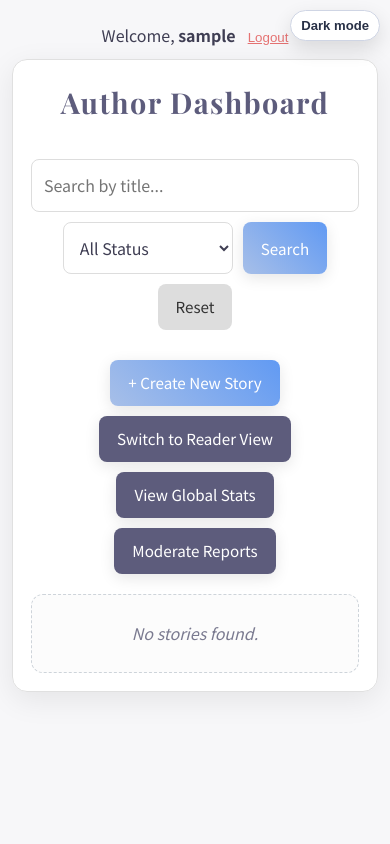
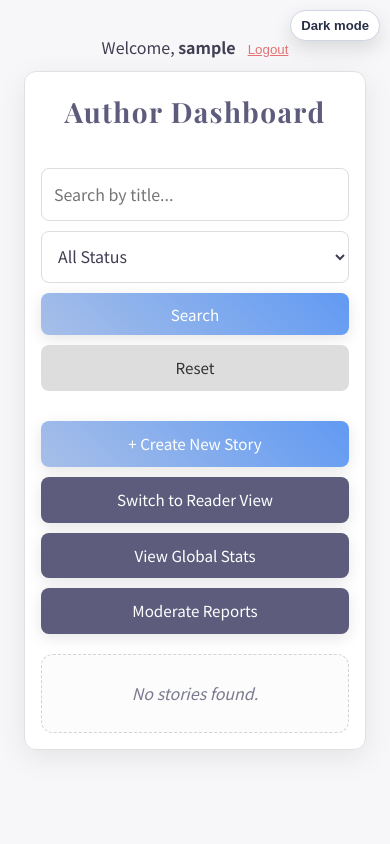
Before and after one commit to minkyu-shim/interactive-story-django, a Django app: page /author/ in a window 390 px wide. Run offline with Django 5.2, Linux system fonts and the light colour scheme; the visitor is signed in with stand-in values (Sample User, id 1); data that the repository does not hold is empty.

Commit message:
feat: css for mobiles

```diff
--- a/gameplay/static/gameplay/css/theme.css
+++ b/gameplay/static/gameplay/css/theme.css
@@ -214,3 +214,131 @@
 [data-theme='dark'] #graph {
     background: linear-gradient(180deg, #0f1420 0%, #131a2b 100%) !important;
 }
+
+/* Mobile layout improvements shared across all templates */
+@media (max-width: 900px) {
+    body {
+        padding: 16px !important;
+    }
+
+    .container,
+    .card,
+    .page-card,
+    .play-page .story-container {
+        width: 100% !important;
+        max-width: none !important;
+        padding: 20px !important;
+        margin: 0 !important;
+    }
+
+    .top-actions,
+    .filters,
+    .actions,
+    .toolbar,
+    .action-group,
+    .story-list-page .toolbar-links,
+    .story-list-page .story-actions,
+    .story-list-page .search-form {
+        display: flex !important;
+        flex-wrap: wrap !important;
+        gap: 10px !important;
+        align-items: stretch !important;
+    }
+
+    .play-page .report-row {
+        text-align: left !important;
+    }
+
+    .stats {
+        grid-template-columns: 1fr 1fr !important;
+    }
+
+    .layout {
+        grid-template-columns: 1fr !important;
+    }
+
+    table {
+        display: block;
+        width: 100% !important;
+        overflow-x: auto;
+        white-space: nowrap;
+    }
+}
+
+@media (max-width: 640px) {
+    body {
+        padding: 12px !important;
+    }
+
+    h1 {
+        font-size: 1.75rem !important;
+    }
+
+    h2 {
+        font-size: 1.35rem !important;
+    }
+
+    .container,
+    .card,
+    .page-card,
+    .play-page .story-container {
+        padding: 16px !important;
+        border-radius: 12px !important;
+    }
+
+    .btn,
+    .back-link,
+    .actions .btn,
+    .top-actions .btn,
+    .toolbar .btn {
+        width: 100%;
+        justify-content: center;
+    }
+
+    .story-list-page .search-form > * {
+        width: 100% !important;
+    }
+
+    .story-list-page .search-form .select-input,
+    .story-list-page .search-input {
+        width: 100% !important;
+    }
+
+    .story-list-page .top-auth-bar {
+        justify-content: center !important;
+    }
+
+    .play-page .story-heading {
+        font-size: 1.65rem !important;
+    }
+
+    .play-page .ending-box {
+        padding: 18px !important;
+    }
+
+    .play-page .ending-box h1 {
+        font-size: 2rem !important;
+    }
+
+    .play-page .dialogue-box,
+    .play-page .story-text,
+    .play-page .choice-btn {
+        padding: 12px !important;
+        font-size: 1rem !important;
+    }
+
+    .story-edit-page .page-item {
+        padding: 16px !important;
+    }
+
+    .story-edit-page .choice-item {
+        margin-left: 0 !important;
+        flex-direction: column !important;
+        align-items: flex-start !important;
+    }
+
+    #graph {
+        min-height: 320px !important;
+        height: 48vh !important;
+    }
+}
--- a/gameplay/templates/gameplay/choice_form.html
+++ b/gameplay/templates/gameplay/choice_form.html
@@ -2,7 +2,8 @@
 <!DOCTYPE html>
 <html>
 <head>
-    <title>NAHB - Add Choice</title>
+    <meta name="viewport" content="width=device-width, initial-scale=1">
+<title>NAHB - Add Choice</title>
     <style>
         @import url('https://fonts.googleapis.com/css2?family=Noto+Sans+KR:wght@300;400;700&family=Playfair+Display:wght@400;700&display=swap');
         body { font-family: 'Noto Sans KR', sans-serif; background-color: #f7f7f9; display: flex; justify-content: center; align-items: center; min-height: 100vh; margin: 0; }
--- a/gameplay/templates/gameplay/page_form.html
+++ b/gameplay/templates/gameplay/page_form.html
@@ -2,7 +2,8 @@
 <!DOCTYPE html>
 <html>
 <head>
-    <title>NAHB - Add Page</title>
+    <meta name="viewport" content="width=device-width, initial-scale=1">
+<title>NAHB - Add Page</title>
     <style>
         @import url('https://fonts.googleapis.com/css2?family=Noto+Sans+KR:wght@300;400;700&family=Playfair+Display:wght@400;700&display=swap');
         body { font-family: 'Noto Sans KR', sans-serif; background-color: #f7f7f9; display: flex; justify-content: center; align-items: center; min-height: 100vh; margin: 0; }
--- a/gameplay/templates/gameplay/play_page.html
+++ b/gameplay/templates/gameplay/play_page.html
@@ -2,7 +2,8 @@
 <!DOCTYPE html>
 <html>
 <head>
-    <title>Playing Story</title>
+    <meta name="viewport" content="width=device-width, initial-scale=1">
+<title>Playing Story</title>
     <link rel="stylesheet" href="{% static 'gameplay/css/app.css' %}">
     <link rel="stylesheet" href="{% static 'gameplay/css/theme.css' %}">
     <script src="{% static 'gameplay/js/theme.js' %}"></script>
--- a/gameplay/templates/gameplay/report_moderation_list.html
+++ b/gameplay/templates/gameplay/report_moderation_list.html
@@ -2,7 +2,8 @@
 <!DOCTYPE html>
 <html>
 <head>
-    <title>Report Moderation</title>
+    <meta name="viewport" content="width=device-width, initial-scale=1">
+<title>Report Moderation</title>
     <style>
         body {
             font-family: 'Noto Sans KR', sans-serif;
--- a/gameplay/templates/gameplay/start_story.html
+++ b/gameplay/templates/gameplay/start_story.html
@@ -2,7 +2,8 @@
 <!DOCTYPE html>
 <html>
 <head>
-    <title>Start Story</title>
+    <meta name="viewport" content="width=device-width, initial-scale=1">
+<title>Start Story</title>
     <style>
         body {
             margin: 0;
--- a/gameplay/templates/gameplay/stats.html
+++ b/gameplay/templates/gameplay/stats.html
@@ -2,7 +2,8 @@
 <!DOCTYPE html>
 <html>
 <head>
-    <title>Global Statistics</title>
+    <meta name="viewport" content="width=device-width, initial-scale=1">
+<title>Global Statistics</title>
     <style>
         @import url('https://fonts.googleapis.com/css2?family=Noto+Sans+KR:wght@300;400;700&family=Playfair+Display:wght@400;700&display=swap');
 
--- a/gameplay/templates/gameplay/story_confirm_delete.html
+++ b/gameplay/templates/gameplay/story_confirm_delete.html
@@ -2,7 +2,8 @@
 <!DOCTYPE html>
 <html>
 <head>
-    <title>NAHB - Delete Story</title>
+    <meta name="viewport" content="width=device-width, initial-scale=1">
+<title>NAHB - Delete Story</title>
     <style>
         @import url('https://fonts.googleapis.com/css2?family=Noto+Sans+KR:wght@300;400;700&family=Playfair+Display:wght@400;700&display=swap');
         body { font-family: 'Noto Sans KR', sans-serif; background-color: #f7f7f9; display: flex; justify-content: center; align-items: center; min-height: 100vh; margin: 0; }
--- a/gameplay/templates/gameplay/story_edit.html
+++ b/gameplay/templates/gameplay/story_edit.html
@@ -2,7 +2,8 @@
 <!DOCTYPE html>
 <html>
 <head>
-    <title>NAHB - Edit Story: {{ story.title }}</title>
+    <meta name="viewport" content="width=device-width, initial-scale=1">
+<title>NAHB - Edit Story: {{ story.title }}</title>
     <link rel="stylesheet" href="{% static 'gameplay/css/app.css' %}">
     <link rel="stylesheet" href="{% static 'gameplay/css/theme.css' %}">
     <script src="{% static 'gameplay/js/theme.js' %}"></script>
--- a/gameplay/templates/gameplay/story_form.html
+++ b/gameplay/templates/gameplay/story_form.html
@@ -2,7 +2,8 @@
 <!DOCTYPE html>
 <html>
 <head>
-    <title>NAHB - {{ action }} Story</title>
+    <meta name="viewport" content="width=device-width, initial-scale=1">
+<title>NAHB - {{ action }} Story</title>
     <style>
         @import url('https://fonts.googleapis.com/css2?family=Noto+Sans+KR:wght@300;400;700&family=Playfair+Display:wght@400;700&display=swap');
 
--- a/gameplay/templates/gameplay/story_graph.html
+++ b/gameplay/templates/gameplay/story_graph.html
@@ -2,7 +2,8 @@
 <!DOCTYPE html>
 <html>
 <head>
-    <title>Story Graph - {{ story.title }}</title>
+    <meta name="viewport" content="width=device-width, initial-scale=1">
+<title>Story Graph - {{ story.title }}</title>
     <style>
         @import url('https://fonts.googleapis.com/css2?family=Noto+Sans+KR:wght@300;400;700&family=Playfair+Display:wght@400;700&display=swap');
 
--- a/gameplay/templates/gameplay/story_list.html
+++ b/gameplay/templates/gameplay/story_list.html
@@ -2,7 +2,8 @@
 <!DOCTYPE html>
 <html>
 <head>
-    <title>NAHB - Story List</title>
+    <meta name="viewport" content="width=device-width, initial-scale=1">
+<title>NAHB - Story List</title>
     <link rel="stylesheet" href="{% static 'gameplay/css/app.css' %}">
     <link rel="stylesheet" href="{% static 'gameplay/css/theme.css' %}">
     <script src="{% static 'gameplay/js/theme.js' %}"></script>
--- a/gameplay/templates/gameplay/story_report_form.html
+++ b/gameplay/templates/gameplay/story_report_form.html
@@ -2,7 +2,8 @@
 <!DOCTYPE html>
 <html>
 <head>
-    <title>Report Story</title>
+    <meta name="viewport" content="width=device-width, initial-scale=1">
+<title>Report Story</title>
     <style>
         body {
             font-family: 'Noto Sans KR', sans-serif;
--- a/gameplay/templates/gameplay/waking_up.html
+++ b/gameplay/templates/gameplay/waking_up.html
@@ -2,7 +2,8 @@
 <!DOCTYPE html>
 <html>
 <head>
-    <title>Waking Up...</title>
+    <meta name="viewport" content="width=device-width, initial-scale=1">
+<title>Waking Up...</title>
     <meta http-equiv="refresh" content="10">
     <style>
         @import url('https://fonts.googleapis.com/css2?family=Noto+Sans+KR:wght@300;400;700&family=Playfair+Display:wght@400;700&display=swap');
--- a/gameplay/templates/registration/login.html
+++ b/gameplay/templates/registration/login.html
@@ -2,7 +2,8 @@
 <!DOCTYPE html>
 <html>
 <head>
-    <title>NAHB - Login</title>
+    <meta name="viewport" content="width=device-width, initial-scale=1">
+<title>NAHB - Login</title>
     <link rel="stylesheet" href="{% static 'gameplay/css/app.css' %}">
     <link rel="stylesheet" href="{% static 'gameplay/css/theme.css' %}">
     <script src="{% static 'gameplay/js/theme.js' %}"></script>
--- a/gameplay/templates/registration/signup.html
+++ b/gameplay/templates/registration/signup.html
@@ -2,7 +2,8 @@
 <!DOCTYPE html>
 <html>
 <head>
-    <title>NAHB - Sign Up</title>
+    <meta name="viewport" content="width=device-width, initial-scale=1">
+<title>NAHB - Sign Up</title>
     <link rel="stylesheet" href="{% static 'gameplay/css/app.css' %}">
     <link rel="stylesheet" href="{% static 'gameplay/css/theme.css' %}">
     <script src="{% static 'gameplay/js/theme.js' %}"></script>
```
